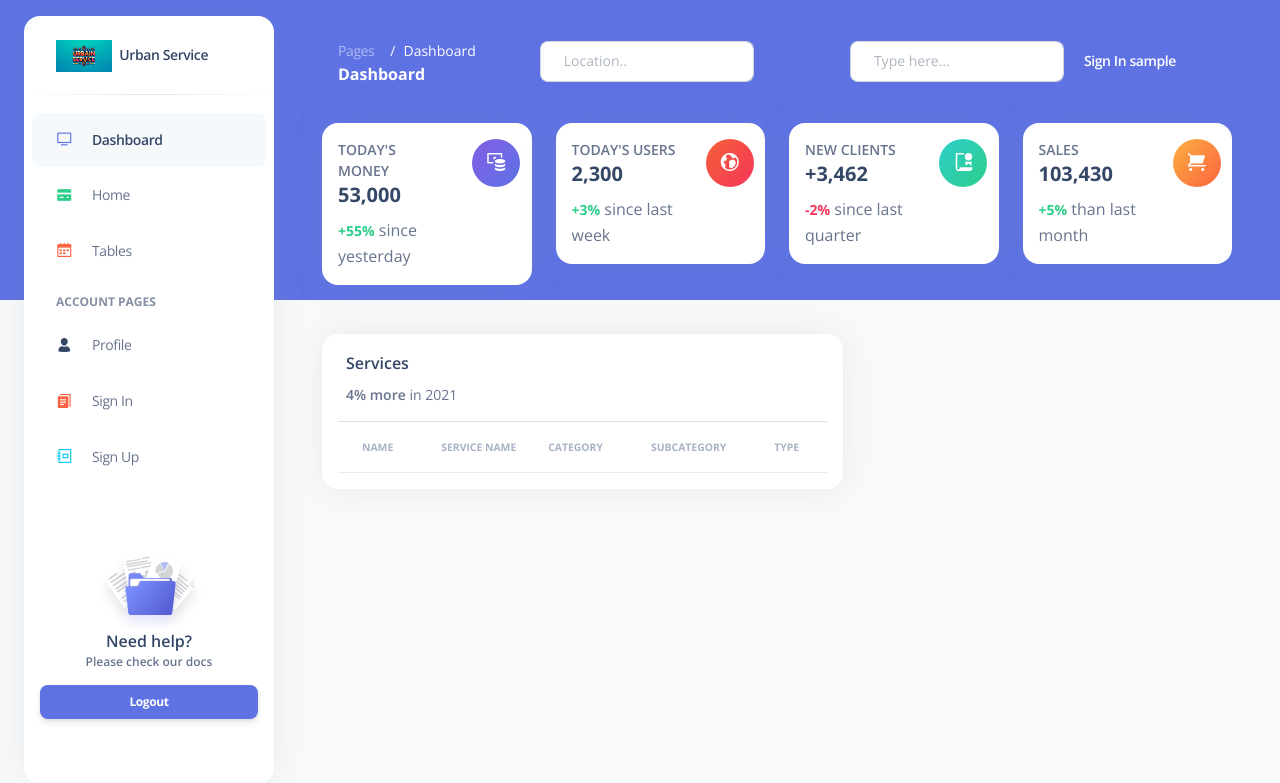
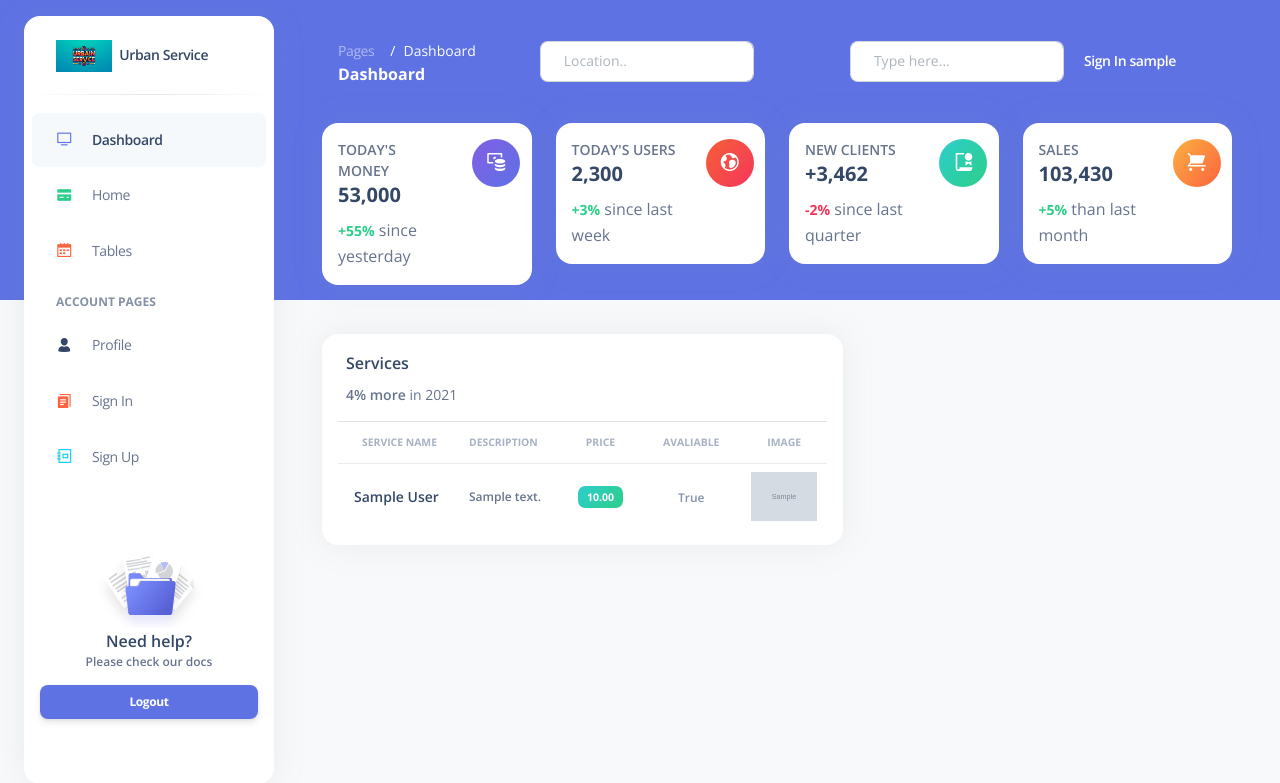
Before and after one commit to Maurya2101/pro_us, a Django app: page /user/customer-dashboard/ in a window 1280 px wide. Shown: the top 783 px of the page. Run offline with Django 5.2, Linux system fonts and the light colour scheme; a user stored in the database is signed in; tables that the repository leaves empty hold one stand-in row (values such as "Sample post"); grey boxes marked "Sample" are stand-in pictures; lists and menus that the app fills with data are empty; some libraries are stand-ins or nearby versions.

Commit message:
customerdashboard

```diff
--- a/templates/user/customer_dashboard.html
+++ b/templates/user/customer_dashboard.html
@@ -1,5 +1,5 @@
 {% extends "../base.html" %} {% block content %}
-
+{% load static %}
 <!DOCTYPE html>
 <html lang="en">
   <head>
@@ -156,87 +156,51 @@
                   <table class="table align-items-center mb-0">
                     <thead>
                       <tr>
-                        <th class="text-uppercase text-secondary text-xxs font-weight-bolder opacity-7">Name</th>
+                        {% comment %} <th class="text-uppercase text-secondary text-xxs font-weight-bolder opacity-7">Name</th> {% endcomment %}
                         <th class="text-center text-uppercase text-secondary text-xxs font-weight-bolder opacity-7">Service Name</th>
-                        <th class="text-uppercase text-secondary text-xxs font-weight-bolder opacity-7 ps-2">Category</th>
-                        <th class="text-center text-uppercase text-secondary text-xxs font-weight-bolder opacity-7">Subcategory</th>
-                        <th class="text-center text-uppercase text-secondary text-xxs font-weight-bolder opacity-7">Type</th>
-                        <th class="text-center text-uppercase text-secondary text-xxs font-weight-bolder opacity-7">Fees Amount</th>
-                        <th class="text-center text-uppercase text-secondary text-xxs font-weight-bolder opacity-7">Area</th>
-                        <th class="text-center text-uppercase text-secondary text-xxs font-weight-bolder opacity-7">City</th>
-                        <th class="text-center text-uppercase text-secondary text-xxs font-weight-bolder opacity-7">State</th>
-                        <th class="text-secondary opacity-7">ACTION</th>
+                        <th class="text-uppercase text-secondary text-xxs font-weight-bolder opacity-7 ps-2">Description</th>
+                        <th class="text-center text-uppercase text-secondary text-xxs font-weight-bolder opacity-7">Price</th>
+                        <th class="text-center text-uppercase text-secondary text-xxs font-weight-bolder opacity-7">Avaliable</th>
+                        <th class="text-center text-uppercase text-secondary text-xxs font-weight-bolder opacity-7">Image</th>
+                        <th class="text-center text-uppercase text-secondary text-xxs font-weight-bolder opacity-7">Invoice</th>
+                        <th class="text-center text-uppercase text-secondary text-xxs font-weight-bolder opacity-7">Booking date Invoice</th>
+                        {% comment %} <th class="text-center text-uppercase text-secondary text-xxs font-weight-bolder opacity-7">State</th> {% endcomment %}
+                        {% comment %} <th class="text-secondary opacity-7">ACTION</th> {% endcomment %}
                       </tr>
                     </thead>
                     <tbody>
-                      {% for service in services %}
+                      {% for item in items %}
 
                       <tr>
                         <td>
                           <div class="d-flex px-2 py-1">
-                            {% comment %} <div>
-                              <img
-                                src="../assets/img/team-2.jpg"
-                                class="avatar avatar-sm me-3"
-                                alt="user1"
-                              />
-                            </div> {% endcomment %}
                             <div class="d-flex flex-column justify-content-center">
-                              <h6 class="mb-0 text-sm">{{service.name}}</h6>
-                              <p class="text-xs text-secondary mb-0">manan21@gmail.com</p>
+                              <h6 class="mb-0 text-sm">{{item.title}}</h6>
+                              {% comment %} <p class="text-xs text-secondary mb-0">manan21@gmail.com</p> {% endcomment %}
                             </div>
                           </div>
                         </td>
                         <td>
-                          <p class="text-xs font-weight-bold mb-0">{{service.service_name}}</p>
+                          <p class="text-xs font-weight-bold mb-0">{{item.description}}</p>
 
                         </td>
                         <td class="align-middle text-center text-sm">
-                          <span class="badge badge-sm bg-gradient-success">{{service.cat}}</span>
+                          <span class="badge badge-sm bg-gradient-success">{{item.price}}</span>
                         </td>
                         <td class="align-middle text-center">
-                          <span class="text-secondary text-xs font-weight-bold">{{service.subcategory}}</span>
+                          <span class="text-secondary text-xs font-weight-bold">{{item.available}}</span>
                         </td>
                         <td class="align-middle text-center">
-                          <span class="text-secondary text-xs font-weight-bold">{{service.type}}</span>
+                          <img src="{{ item.image.url }}" alt="{{ item.title }}" class="img-fluid">
                         </td>
+                        {% endfor %}
+                        <td>
+
+
+                        </td>
+                        {% for book in booking %}
                         <td class="align-middle text-center">
-                          <span class="text-secondary text-xs font-weight-bold">{{service.fees_amount}}</span>
-                        </td>
-                        <td class="align-middle text-center">
-                          <span class="text-secondary text-xs font-weight-bold">{{service.area}}</span>
-                        </td>
-                        <td class="align-middle text-center">
-                          <span class="text-secondary text-xs font-weight-bold">{{service.city}}</span>
-                        </td>
-                        <td class="align-middle text-center">
-                          <span class="text-secondary text-xs font-weight-bold">{{service.state}}</span>
-                        </td>
-                        <td class="align-middle">
-                          <a
-                            href="javascript:;"
-                            class="text-secondary font-weight-bold text-xs"
-                            data-toggle="tooltip"
-                            data-original-title="Edit user"
-                          >
-                            EDIT
-                          </a>
-                          <a
-                            href="javascript:;"
-                            class="text-secondary font-weight-bold text-xs"
-                            data-toggle="tooltip"
-                            data-original-title="Edit user"
-                          >
-                            DETAIL
-                          </a>
-                          <a
-                            href="javascript:;"
-                            class="text-secondary font-weight-bold text-xs"
-                            data-toggle="tooltip"
-                            data-original-title="Edit user"
-                          >
-                            DELETE
-                          </a>
+                          <span class="text-secondary text-xs font-weight-bold">{{book.bdate}}</span>
                         </td>
                       </tr>
                       {% endfor %}
@@ -249,6 +213,36 @@
         </div>
       </div>
     </div>
+    {% comment %} <tbody>
+      {% for item in items %}
+      <tr>
+        <td>
+          <div class="d-flex px-2 py-1">
+            <div class="d-flex flex-column justify-content-center">
+              <h6 class="mb-0 text-sm">{{ item.title }}</h6>
+              <p class="text-xs text-secondary mb-0">manan21@gmail.com</p>
+            </div>
+          </div>
+        </td>
+        <td>
+          <p class="text-xs font-weight-bold mb-0">{{ item.description }}</p>
+        </td>
+        <td class="align-middle text-center text-sm">
+          <span class="badge badge-sm bg-gradient-success">Category</span>
+        </td>
+        <td class="align-middle text-center">
+          <span class="text-secondary text-xs font-weight-bold">{{ item.price }}</span>
+        </td>
+        <!-- Add more fields here according to your Item model -->
+        <td class="align-middle">
+          <a href="javascript:;" class="text-secondary font-weight-bold text-xs" data-toggle="tooltip" data-original-title="Edit item">EDIT</a>
+          <a href="javascript:;" class="text-secondary font-weight-bold text-xs" data-toggle="tooltip" data-original-title="Detail item">DETAIL</a>
+          <a href="javascript:;" class="text-secondary font-weight-bold text-xs" data-toggle="tooltip" data-original-title="Delete item">DELETE</a>
+        </td>
+      </tr>
+      {% endfor %}
+    </tbody> {% endcomment %}
+
   </body>
 </html>
 {% endblock content %}
```
Also changed, not shown: user/templates/user/invoice.html (+5 -14 lines), user/urls.py (+2 -29 lines), user/views.py (+3 -147 lines).
